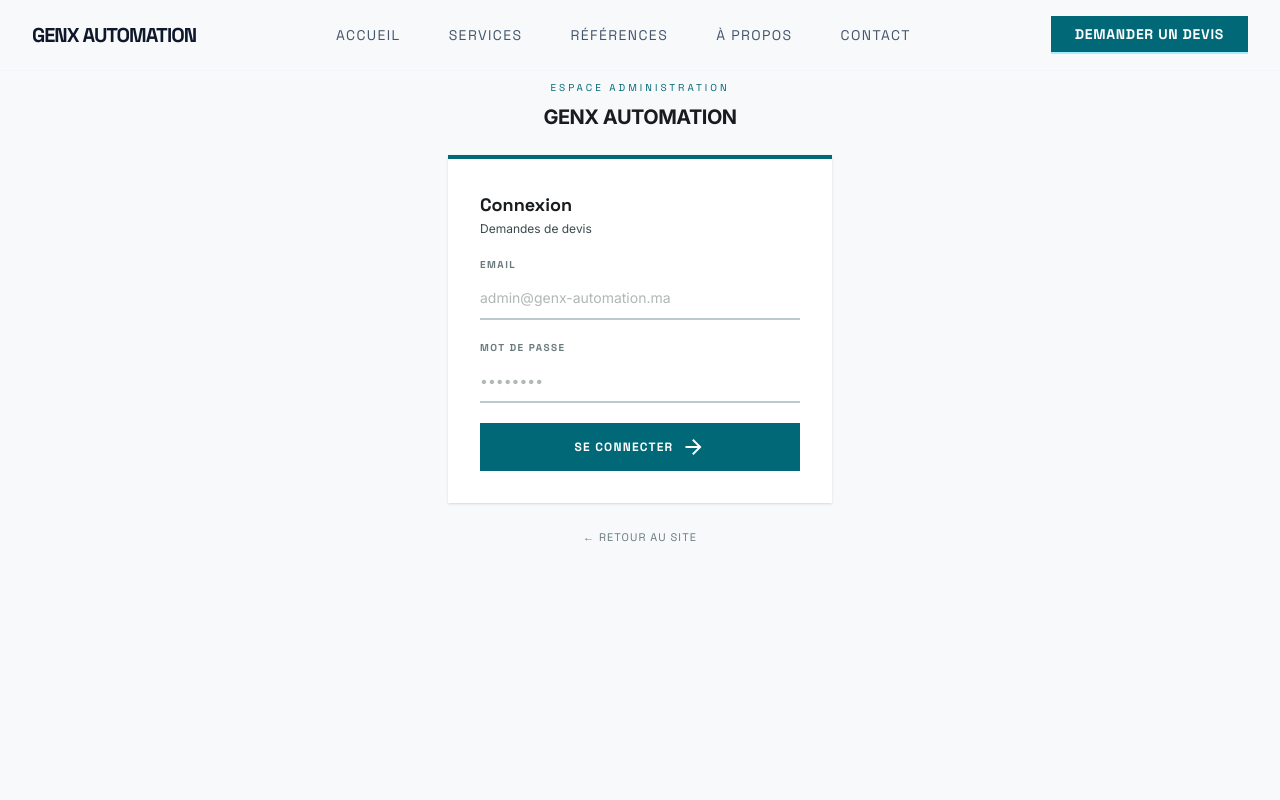
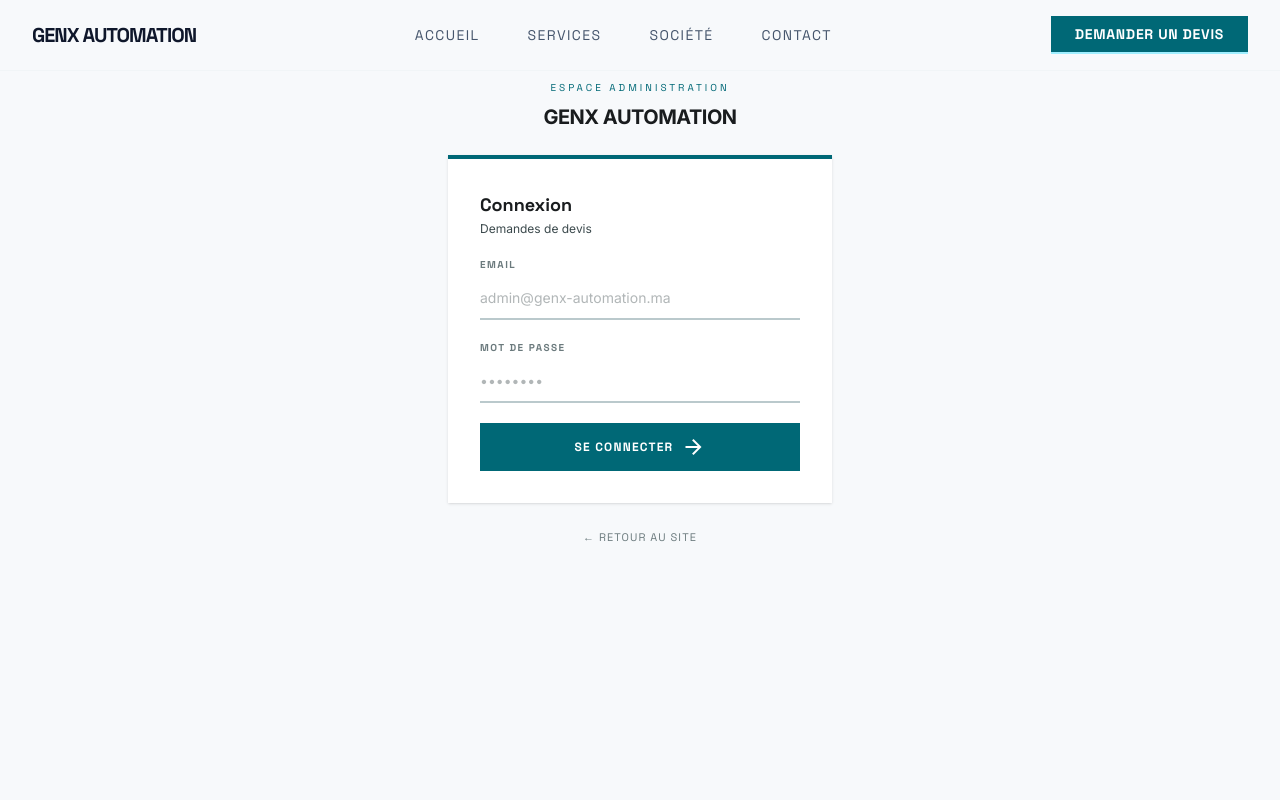
Before and after one commit to faridhamama/GENX-AUTOMATION, an Angular app: page /admin in a window 1280 px wide. Shown: the top 800 px of the page. Built offline with nearby package versions, Linux system fonts and the light colour scheme.

Commit message:
feat(nav): rename 'À Propos' to 'Société'

```diff
--- a/src/app/core/navigation.config.ts
+++ b/src/app/core/navigation.config.ts
@@ -8,7 +8,7 @@ export interface NavLink {
 export const NAV_LINKS: NavLink[] = [
   { label: 'Accueil', path: '/', exact: true },
   { label: 'Services', path: '/services' },
-  { label: 'Références', path: '/references' },
-  { label: 'À Propos', path: '/about' },
+  //{ label: 'Références', path: '/references' },
+  { label: 'Société', path: '/about' },
   { label: 'Contact', path: '/contact' },
 ];
```
